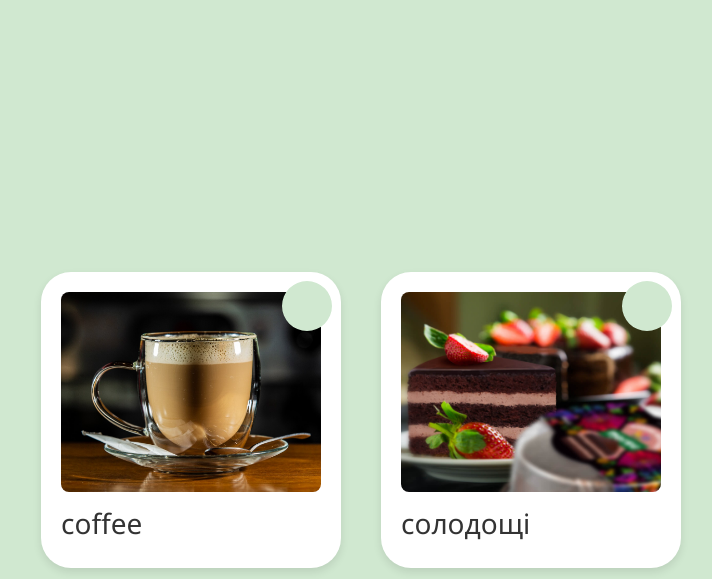
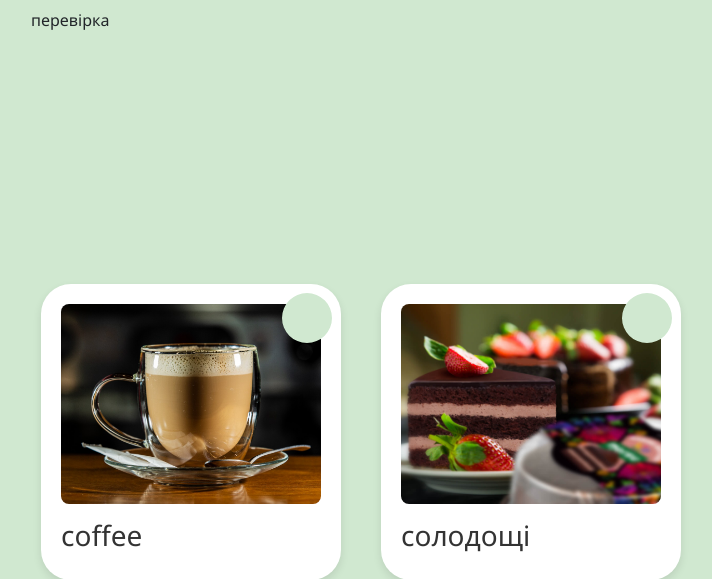
Before and after one commit to NazarStyranec3/menu_cafe, a Django app: page / in a window 1280 px wide. Shown: the top 579 px of the page, without its empty margins (279-991 px from the left). Run offline with Django 5.2, Linux system fonts and the light colour scheme; data comes from the database, SQL or seed files in the repository.

```diff
--- a/main/templates/main/dad.html
+++ b/main/templates/main/dad.html
@@ -11,6 +11,7 @@
 
   <main>
     <p>{% static 'main/main.css' %}</p>
+    <div> перевірка</div>
     {% block body %}{% endblock %}
   </main>
 
```
